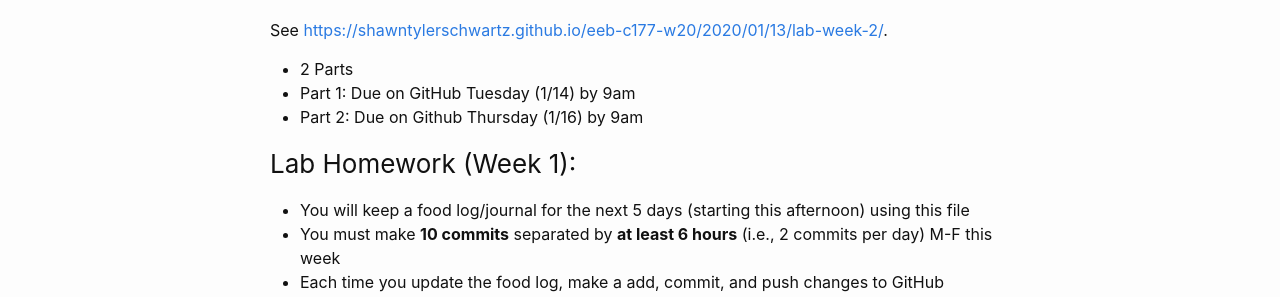
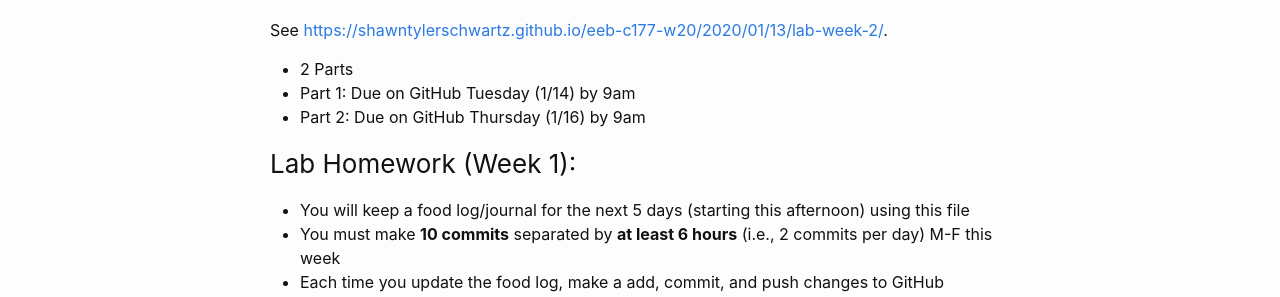
Before and after one commit to shawntschwartz/eeb-c177-w20, a Jekyll site: the page built from homework.md, in a window 1280 px wide. Shown: the part 263-560 px from the top of the page. Built offline with Jekyll 4.4.1, drawn with Linux system fonts in a browser that asks for light colours.

```diff
--- a/homework.md
+++ b/homework.md
@@ -8,7 +8,7 @@ title: Homework
 See [https://shawntylerschwartz.github.io/eeb-c177-w20/2020/01/13/lab-week-2/](https://shawntylerschwartz.github.io/eeb-c177-w20/2020/01/13/lab-week-2/).
  - 2 Parts
   - Part 1: Due on GitHub Tuesday (1/14) by 9am
-  - Part 2: Due on Github Thursday (1/16) by 9am
+  - Part 2: Due on GitHub Thursday (1/16) by 9am
 
 ### Lab Homework (Week 1):
 - You will keep a food log/journal for the next 5 days (starting this afternoon) using this file
```
